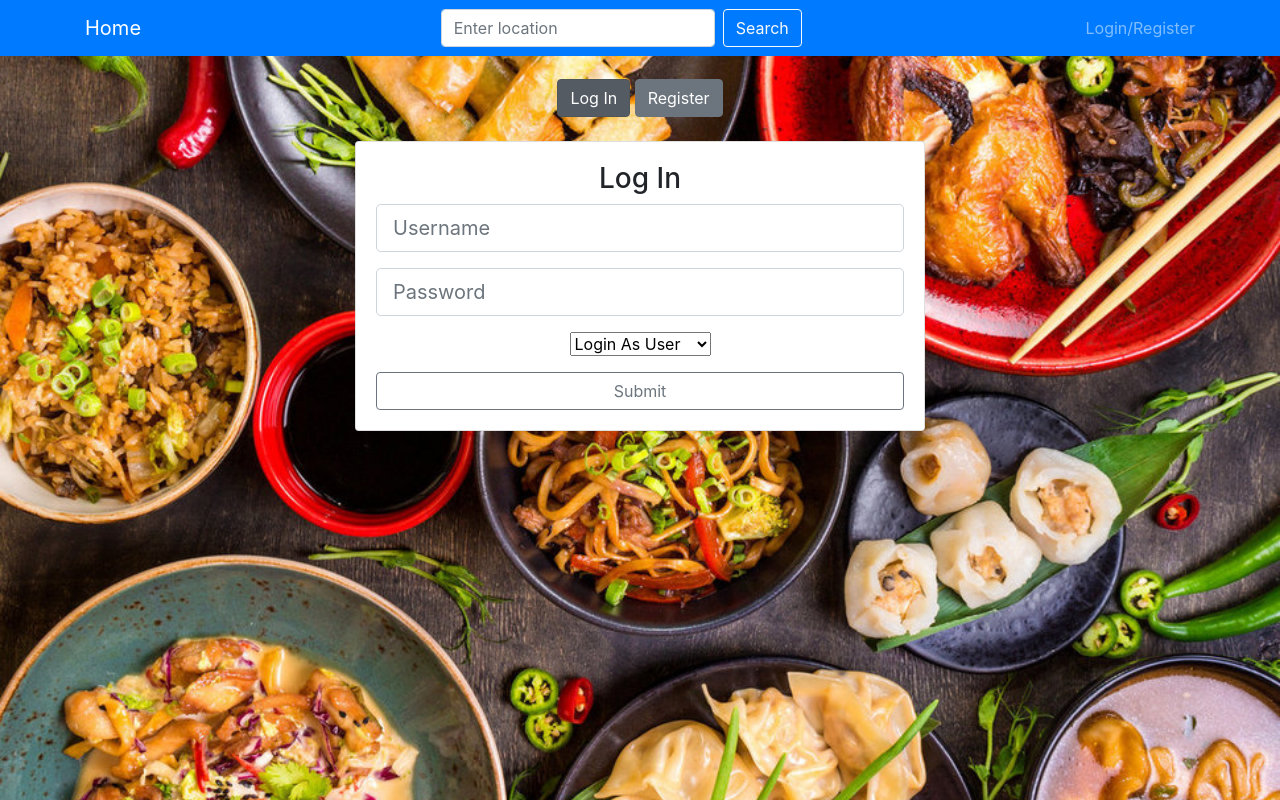
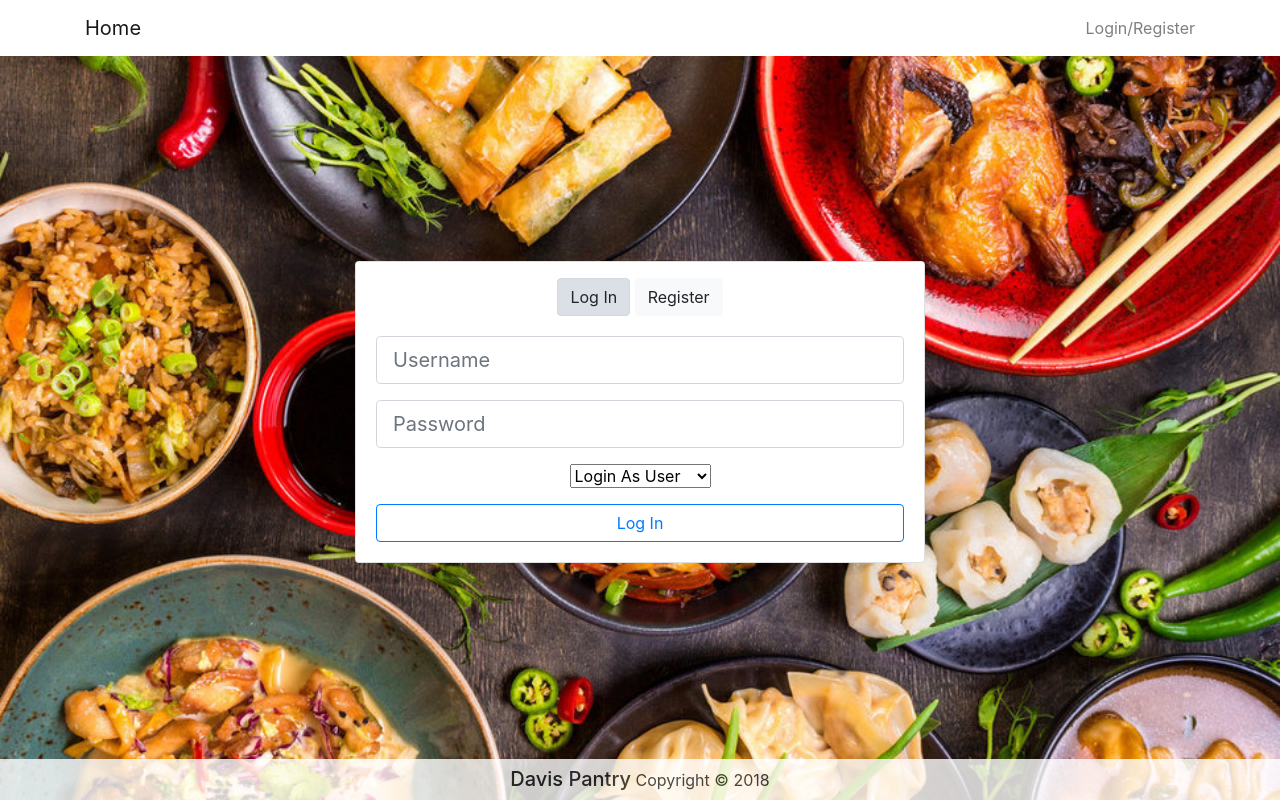
Before and after one commit to moyamanuel/davis-food-proj, a PHP site: page /loginUI.php in a window 1280 px wide. Run offline with PHP 8.4, Linux system fonts and the light colour scheme.

Commit message:
Clean home page and login page

```diff
--- a/assets/css/style.css
+++ b/assets/css/style.css
@@ -6,14 +6,16 @@
 }
 
 #login-section {
-  margin-top: 55px;
+  top: 50%;
+  left: 50%;
+  transform: translate(-50%, -50%);
 }
 
-.footer {
-    position: absolute;
-    bottom: 0;
-    width: 100%;
-    height: 60px;
-    line-height: 60px;
-    background-color: #f5f5f5;
+#main-footer {
+  opacity: 0.8;
+  bottom: 0;
 }
+
+#footer-text * {
+  display: inline;
+}
--- a/assets/includes/header.html
+++ b/assets/includes/header.html
@@ -1,13 +1,9 @@
-<nav id="header-section" class="navbar fixed-top navbar-dark bg-primary">
+<nav id="header-section" class="navbar fixed-top navbar-light bg-white">
     <div class="container">
         <a class="navbar-brand" href="index.php">Home</a>
-        <form class="form-inline">
-            <input class="form-control" type="search" placeholder="Enter location" aria-label="Search">
-            <button class="btn btn-outline-light ml-2" type="submit">Search</button>
-        </form>
         <ul id="login" class="navbar-nav">
           <li class="nav-item">
-            <a class="nav-link" href="login.php">Login/Register</a>
+            <a class="nav-link" href="loginUI.php">Login/Register</a>
           </li>
         </ul>
         <a id="user" class="d-none" href="user.php">username</a>
--- a/loginUI.php
+++ b/loginUI.php
@@ -12,22 +12,19 @@
 <body id="home-section">
 <?php require_once('assets/includes/header.html') ?>
   <!-- HOME SECTION -->
-  <section>
-    <div class="container" id="login-section">
+  <div class="container position-absolute" id="login-section">
+    <div class="row">
+      <div class="col mx-auto" style="max-width: 600px;">
+        <div class="card card-form text-center mt-4">
           <div class="row">
             <div class="col text-center">
-          <div class="my-4">
-            <button type="button" class="btn btn-secondary" id="loginBtn">Log In</button>
-            <button type="button" class="btn btn-secondary" id="registerBtn">Register</button>
+              <div class="mt-3">
+                <button type="button" class="btn btn-light btn-large" id="loginBtn">Log In</button>
+                <button type="button" class="btn btn-light btn-large" id="registerBtn">Register</button>
               </div>
             </div>
           </div>
-
-      <div class="row" id="loginCard">
-        <div class="col mx-auto" style="max-width: 600px;">
-          <div class="card card-primary card-form text-center">
-            <div class="card-body">
-              <h3>Log In</h3>
+          <div class="card-body" id="loginCard">
             <form method="post" action="" onsubmit="return validate(this)">
               <div class="form-group">
                 <input type="text" name="username" class="form-control form-control-lg" placeholder="Username">
@@ -42,18 +39,10 @@
                    <option value="2">Login As Donor</option>
               </select>
               </div>
-                <input type="submit" value="Submit" class="btn btn-outline-secondary btn-block">
+              <input type="submit" value="Log In" class="btn btn-outline-primary btn-block">
             </form>
           </div>
-          </div>
-        </div>
-      </div>
-
-      <div class="row" id="registerCard">
-        <div class="col mx-auto" style="max-width: 600px;">
-          <div class="card card-primary card-form text-center">
-            <div class="card-body">
-              <h3>Sign Up Today</h3>
+          <div class="card-body" id="registerCard">
             <p>Please fill out this form to register</p>
             <form>
               <div class="form-group">
@@ -71,13 +60,24 @@
                    <option value="1">Register As Donor</option>
               </select>
               </div>
-                <input type="submit" value="Submit" class="btn btn-outline-secondary btn-block">
+              <input type="submit" value="Register" class="btn btn-outline-primary btn-block">
             </form>
           </div>
         </div>
       </div>
     </div>
   </div>
-  </section>
+  <footer class="bg-white position-absolute w-100" id="main-footer">
+      <div class="container bg-faded">
+        <div class="row">
+          <div class="col text-center">
+            <div class="py-2" id="footer-text">
+              <h5>Davis Pantry</h5>
+              <p>Copyright &copy; 2018</p>
+            </div>
+          </div>
+        </div>
+      </div>
+  </footer>
 </body>
 </html>
```
Also changed, not shown: assets/includes/footer.html (deleted, +0 -13 lines), index.php (+33 -12 lines). Lines whose indentation alone changed are shown as unchanged.
